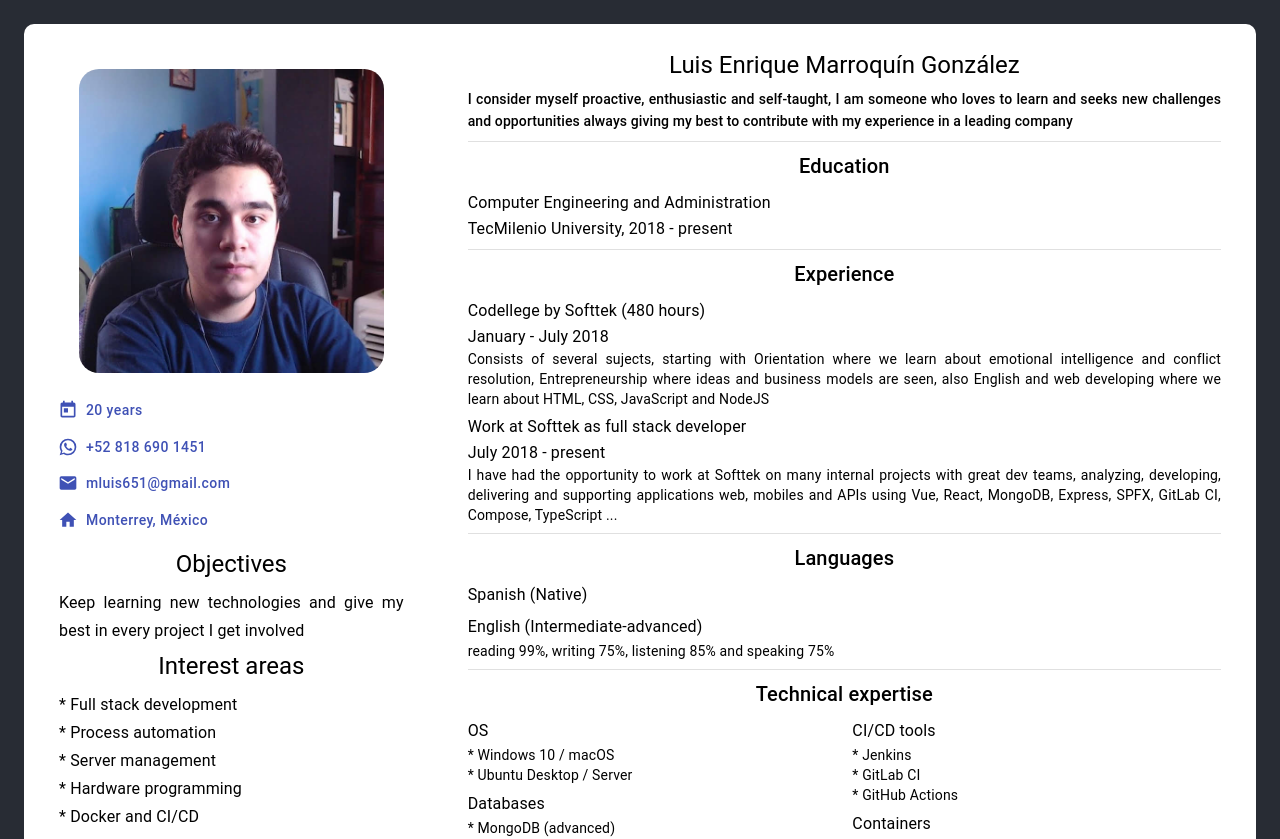
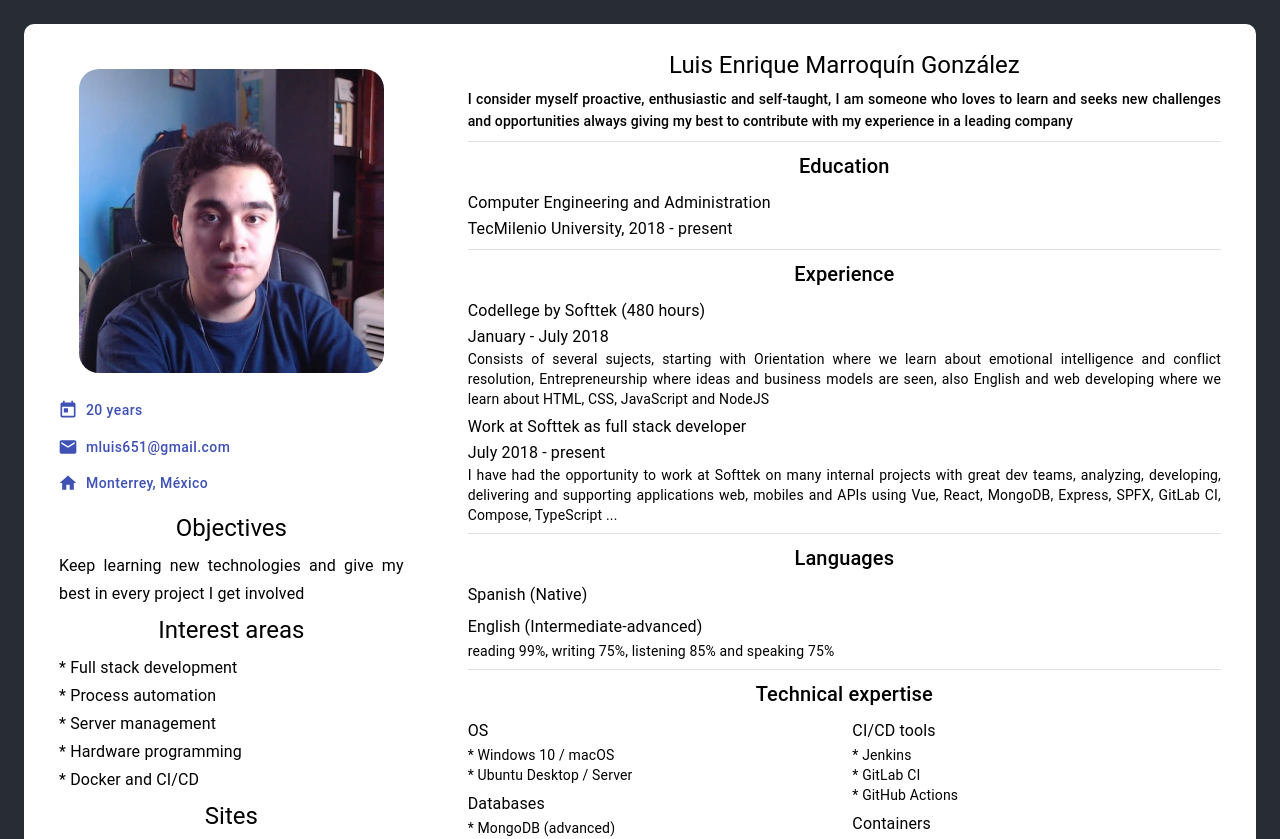
Before and after one commit to LuisEnMarroquin/curriculum-vitae, a React (Create React App) app: page / in a window 1280 px wide. Shown: the top 839 px of the page. Built offline with nearby package versions, Linux system fonts and the light colour scheme.

Commit message:
Update Main.tsx

```diff
--- a/src/pages/Main.tsx
+++ b/src/pages/Main.tsx
@@ -43,11 +43,6 @@ function Main() {
                 <Tooltip title="Oct 16, 1999" placement='right'>
                   <Button color="primary" startIcon={<TodayIcon/>}>20 {lang.years}</Button>
                 </Tooltip>
-              </div>
-              <div>
-                <a href="https://wa.me/528186901451" target="_blank" rel="noopener noreferrer">
-                  <Button color="primary" startIcon={<WhatsAppIcon/>}>+52 818 690 1451</Button>
-                </a>
               </div>
               <div>
                 <a href="mailto:mluis651@gmail.com" target="_blank" rel="noopener noreferrer">
```
